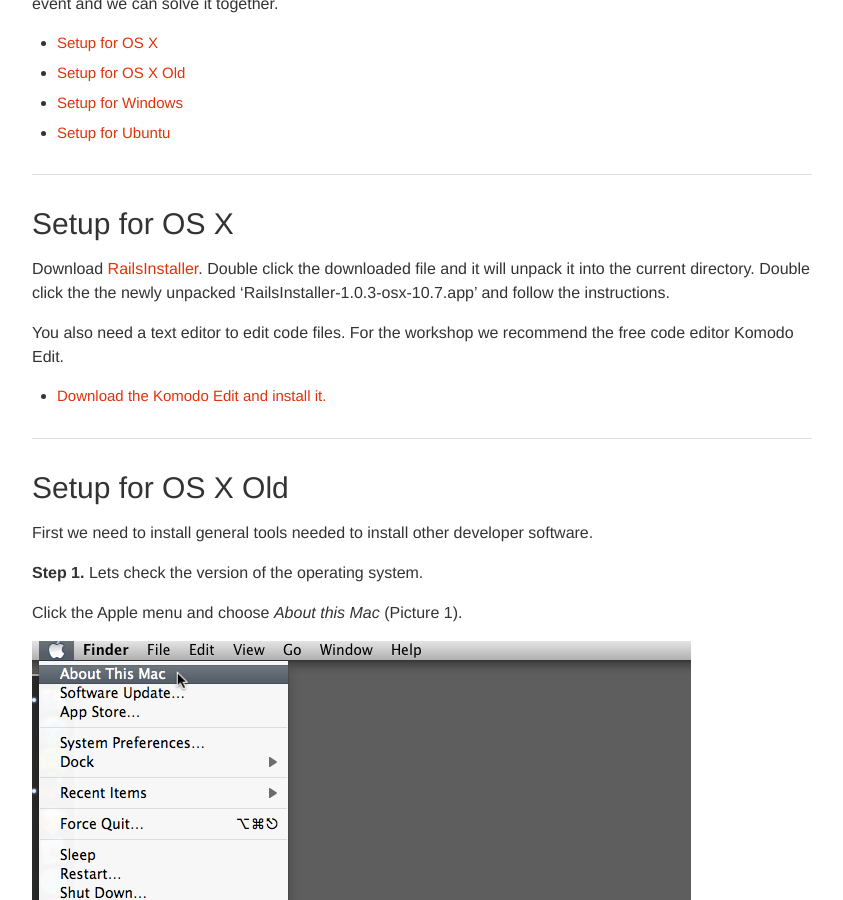
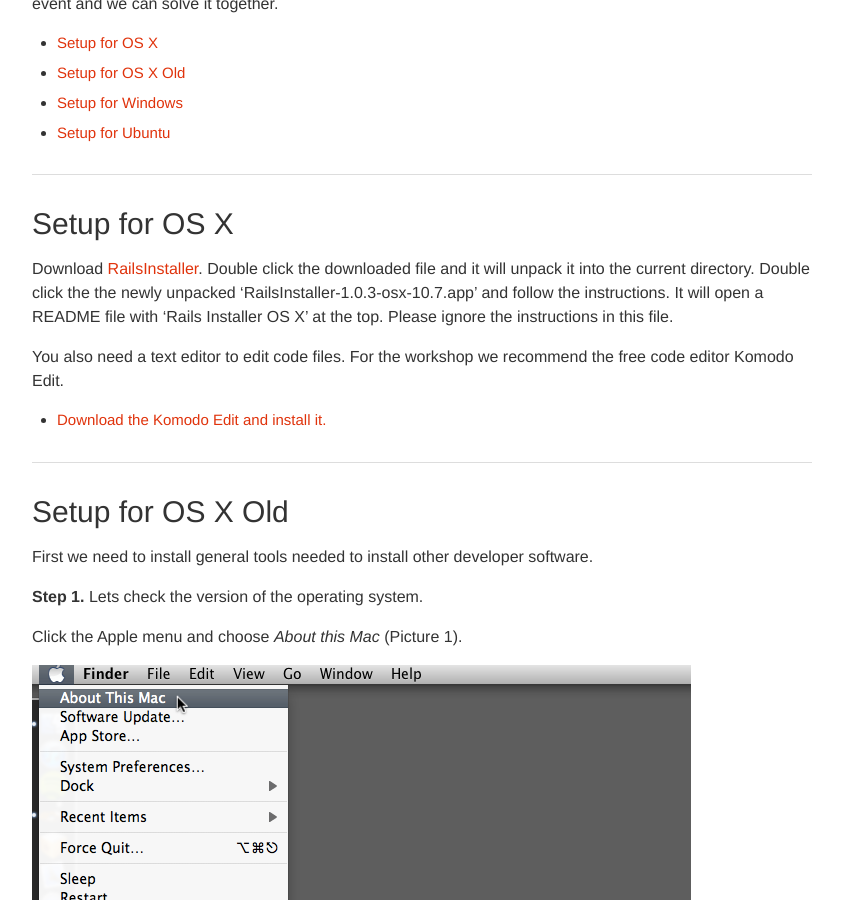
Before and after one commit to railsgirls/guides.railsgirls.com, a Jekyll site: the page built from _posts/2012-04-18-install.markdown, in a window 1280 px wide and 900 px high, scrolled down 380 px. Shown: the whole window, without its empty margins (158-1001 px from the left). Built offline with Jekyll 4.4.1, drawn with Linux system fonts in a browser that asks for light colours; Markdown is read by kramdown in place of the engine named in the settings.

Commit message:
ignore readme file for rails installer

```diff
--- a/_posts/2012-04-18-install.markdown
+++ b/_posts/2012-04-18-install.markdown
@@ -20,7 +20,7 @@
 
 ## Setup for OS X
 
-Download [RailsInstaller](https://github.com/downloads/railsinstaller/railsinstaller-nix/RailsInstaller-1.0.3-osx-10.7.app.tgz). Double click the downloaded file and it will unpack it into the current directory. Double click the the newly unpacked 'RailsInstaller-1.0.3-osx-10.7.app' and follow the instructions.
+Download [RailsInstaller](https://github.com/downloads/railsinstaller/railsinstaller-nix/RailsInstaller-1.0.3-osx-10.7.app.tgz). Double click the downloaded file and it will unpack it into the current directory. Double click the the newly unpacked 'RailsInstaller-1.0.3-osx-10.7.app' and follow the instructions. It will open a README file with 'Rails Installer OS X' at the top. Please ignore the instructions in this file.
 
 You also need a text editor to edit code files. For the workshop we recommend the free code editor Komodo Edit.
 
```
